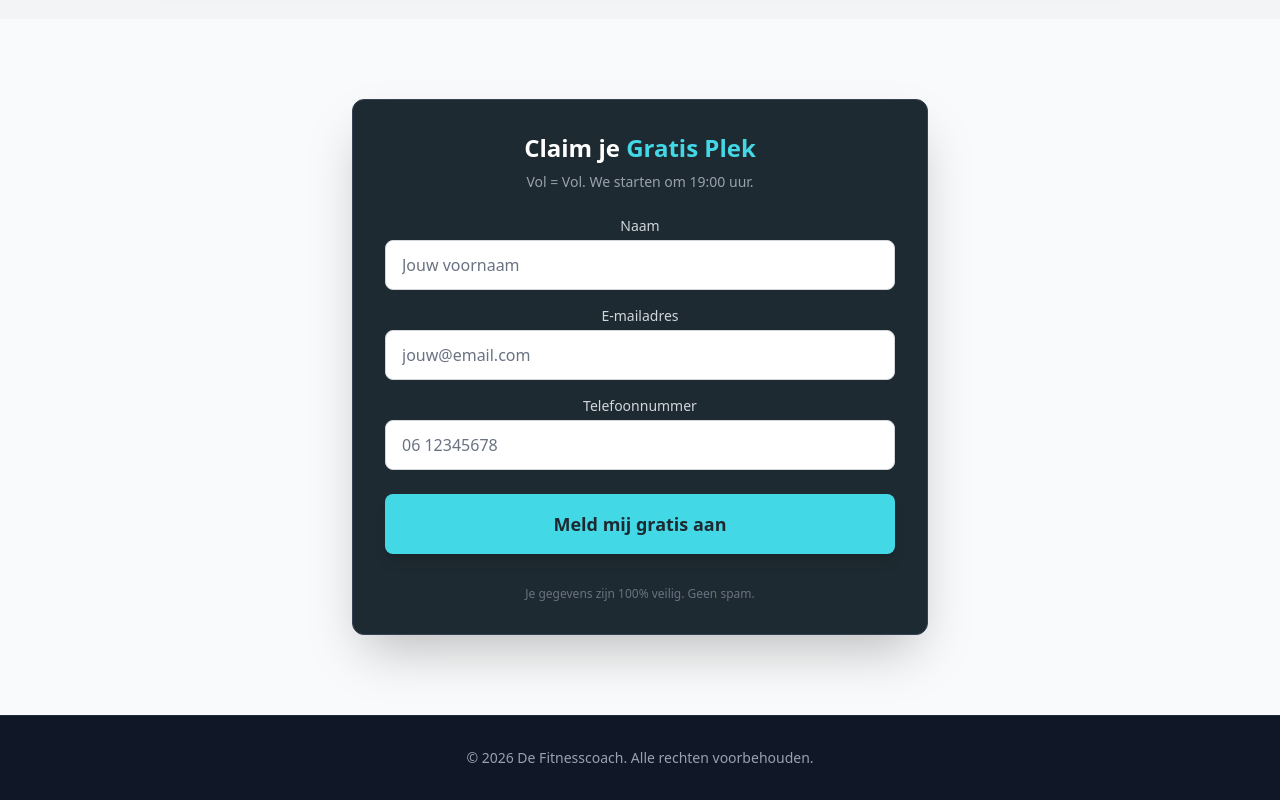
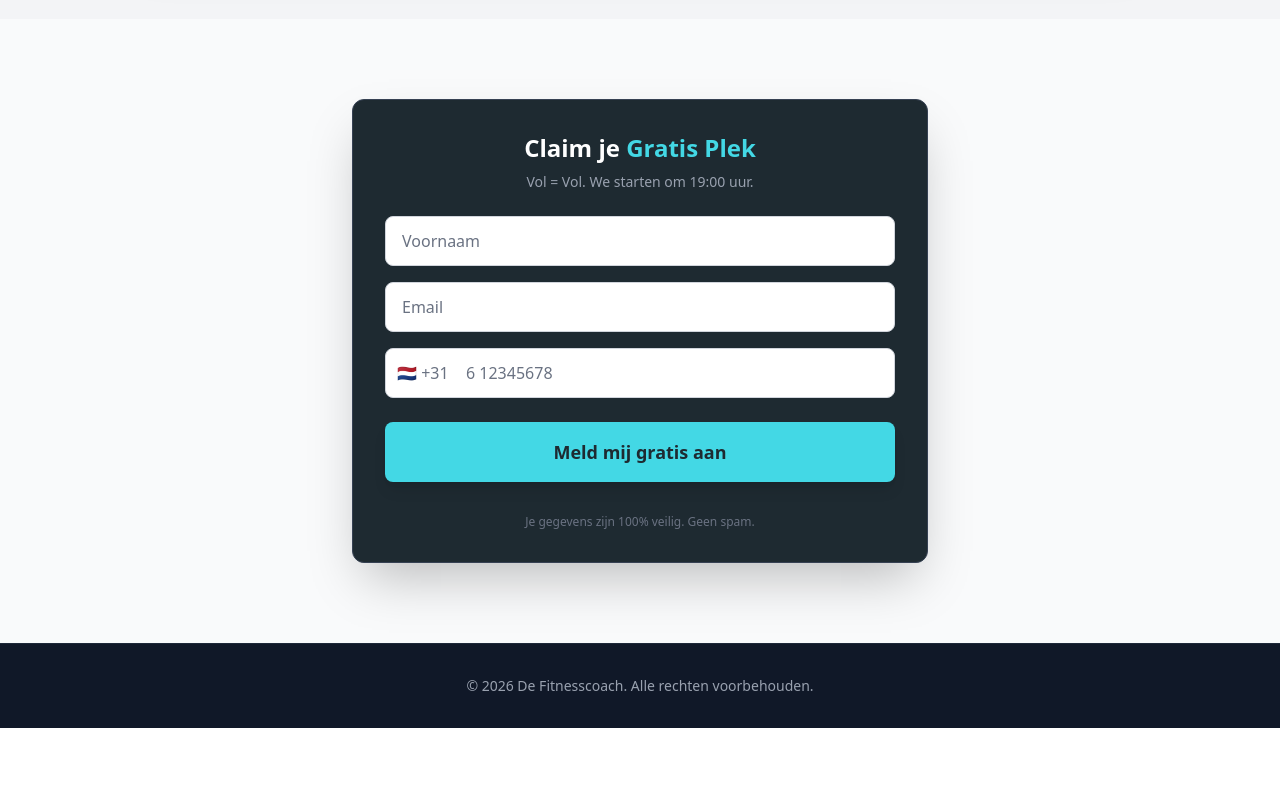
Before and after one commit to Bobantersyn/ramadan-webinar-2026, a Next.js app: page /ramadanwebinar/ in a window 1280 px wide. Shown: the part 2057-2857 px from the top of the page. After the commit the page ends 2785 px from the top, so only its background shows below. Built offline with nearby package versions, Linux system fonts and the light colour scheme.

Commit message:
style: cleanup form labels, prefixes and placeholders

```diff
--- a/src/components/SubscribeForm.tsx
+++ b/src/components/SubscribeForm.tsx
@@ -65,41 +65,41 @@ export default function SubscribeForm() {
             </p>
 
             <div>
-                <label htmlFor="name" className="block text-sm font-medium text-gray-300 mb-1">Naam</label>
                 <input
                     type="text"
                     id="name"
                     required
                     value={name}
                     onChange={(e) => setName(e.target.value)}
-                    placeholder="Jouw voornaam"
+                    placeholder="Voornaam"
                     className="w-full px-4 py-3 rounded-lg bg-white border border-gray-300 text-gray-900 placeholder-gray-500 focus:outline-none focus:border-brand-cyan focus:ring-1 focus:ring-brand-cyan transition-all"
                 />
             </div>
 
             <div>
-                <label htmlFor="email" className="block text-sm font-medium text-gray-300 mb-1">E-mailadres</label>
                 <input
                     type="email"
                     id="email"
                     required
                     value={email}
                     onChange={(e) => setEmail(e.target.value)}
-                    placeholder="jouw@email.com"
+                    placeholder="Email"
                     className="w-full px-4 py-3 rounded-lg bg-white border border-gray-300 text-gray-900 placeholder-gray-500 focus:outline-none focus:border-brand-cyan focus:ring-1 focus:ring-brand-cyan transition-all"
                 />
             </div>
 
-            <div>
-                <label htmlFor="phone" className="block text-sm font-medium text-gray-300 mb-1">Telefoonnummer</label>
+            <div className="relative">
+                <div className="absolute inset-y-0 left-0 pl-3 flex items-center pointer-events-none">
+                    <span className="text-gray-500 mr-2">🇳🇱 +31</span>
+                </div>
                 <input
                     type="tel"
                     id="phone"
                     required
                     value={phone}
                     onChange={(e) => setPhone(e.target.value)}
-                    placeholder="06 12345678"
-                    className="w-full px-4 py-3 rounded-lg bg-white border border-gray-300 text-gray-900 placeholder-gray-500 focus:outline-none focus:border-brand-cyan focus:ring-1 focus:ring-brand-cyan transition-all"
+                    placeholder="6 12345678"
+                    className="w-full pl-20 px-4 py-3 rounded-lg bg-white border border-gray-300 text-gray-900 placeholder-gray-500 focus:outline-none focus:border-brand-cyan focus:ring-1 focus:ring-brand-cyan transition-all"
                 />
             </div>
 
```
